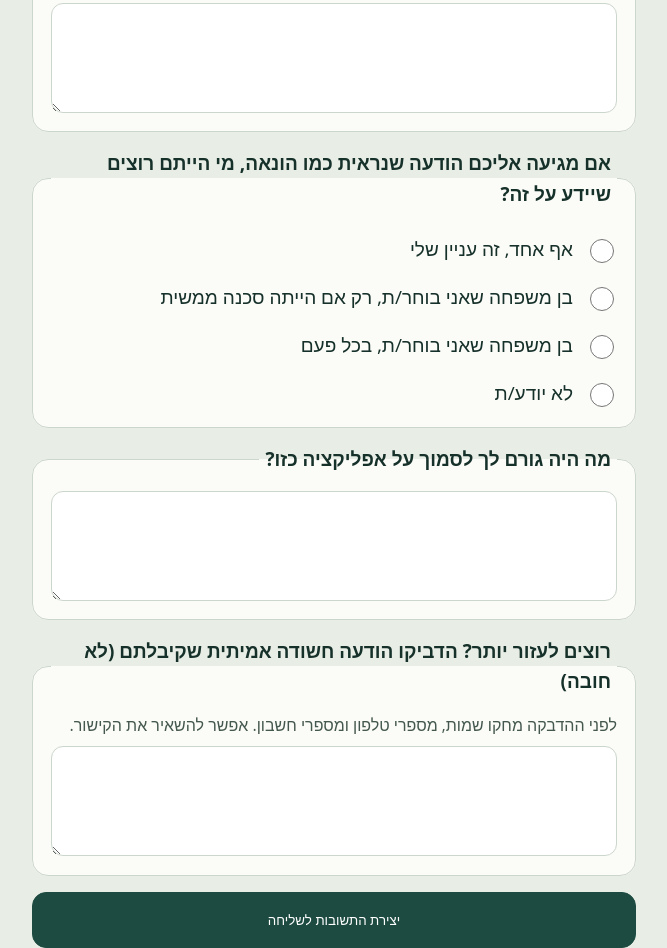
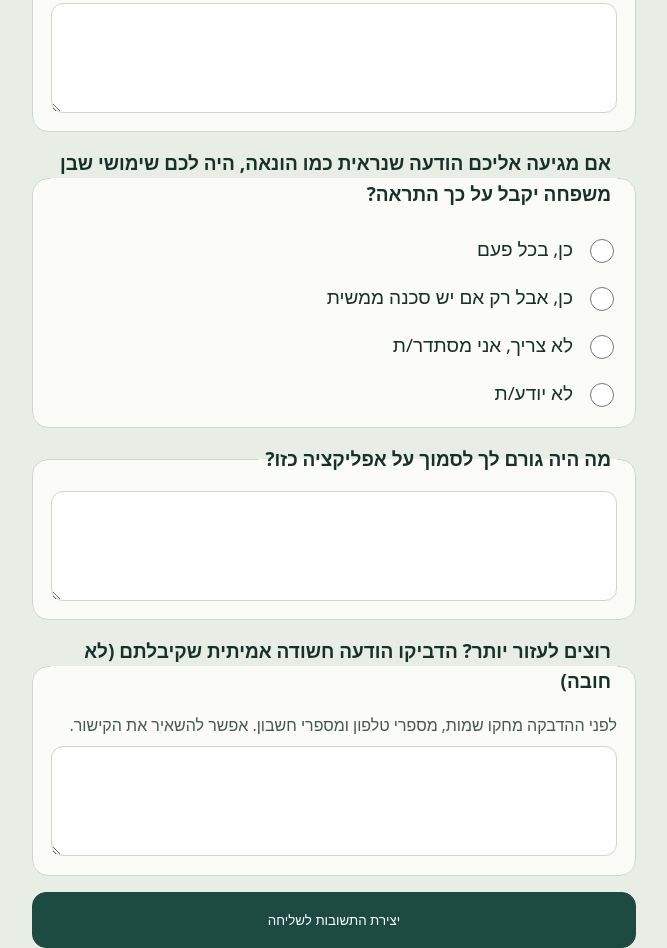
Before and after one commit to DanielleAvidor/shomer, a plain HTML site: page survey/index.html in a window 1280 px wide. Shown: the part 2696-3644 px from the top of the page, without its empty margins (306-973 px from the left). Drawn offline with Linux system fonts and the light colour scheme.

Commit message:
Survey: neutral wording for family alert question
Co-Authored-By: Claude Sonnet 5.5 <noreply@anthropic.com>
Claude-Session: https://claude.ai/code/session_01AUFYD4AzVcRKiAzvp7DEhW

```diff
--- a/survey/index.html
+++ b/survey/index.html
@@ -102,10 +102,10 @@
       <textarea name="paste_why" aria-label="מה מפריע"></textarea>
     </fieldset>
 
-    <fieldset><legend>אם מגיעה אליכם הודעה שנראית כמו הונאה, מי הייתם רוצים שיידע על זה?</legend>
-      <label class="opt"><input type="radio" name="family" value="אף אחד"> אף אחד, זה עניין שלי</label>
-      <label class="opt"><input type="radio" name="family" value="בן משפחה, רק אם הייתה סכנה"> בן משפחה שאני בוחר/ת, רק אם הייתה סכנה ממשית</label>
-      <label class="opt"><input type="radio" name="family" value="בן משפחה, כל פעם"> בן משפחה שאני בוחר/ת, בכל פעם</label>
+    <fieldset><legend>אם מגיעה אליכם הודעה שנראית כמו הונאה, היה לכם שימושי שבן משפחה יקבל על כך התראה?</legend>
+      <label class="opt"><input type="radio" name="family" value="כן, בכל פעם"> כן, בכל פעם</label>
+      <label class="opt"><input type="radio" name="family" value="כן, רק אם יש סכנה ממשית"> כן, אבל רק אם יש סכנה ממשית</label>
+      <label class="opt"><input type="radio" name="family" value="לא צריך"> לא צריך, אני מסתדר/ת</label>
       <label class="opt"><input type="radio" name="family" value="לא יודע"> לא יודע/ת</label>
     </fieldset>
 
@@ -151,7 +151,7 @@
       "ביטחון בזיהוי (1-5): " + val("conf"),
       "הדבקה באפליקציה: " + val("paste"),
       "מה מפריע: " + txt("paste_why"),
-      "מי שיידע על הודעה חשודה: " + val("family"),
+      "התראה לבן משפחה: " + val("family"),
       "מה יגרום לסמוך: " + txt("trust"),
       "הודעה לדוגמה: " + txt("sample")
     ].join("\n");
```
